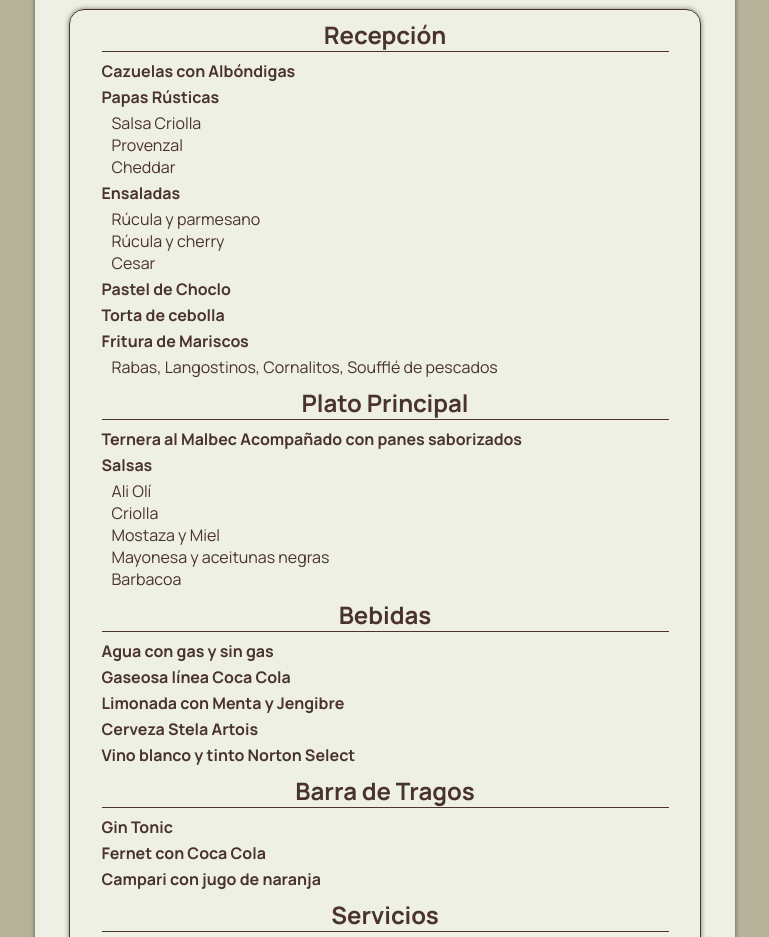
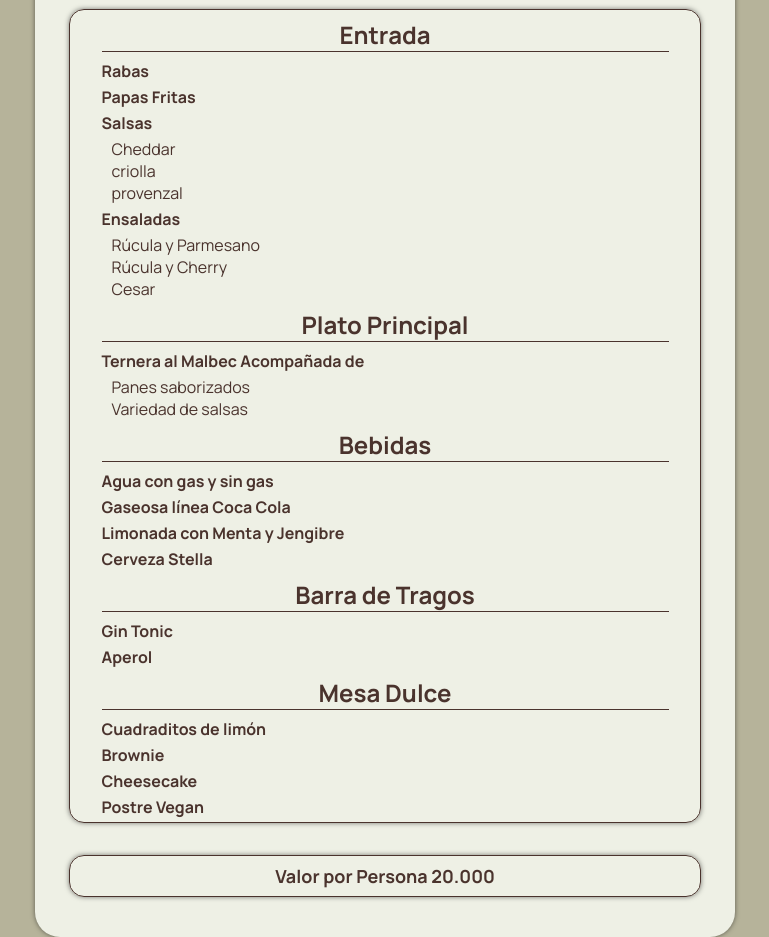
Before and after one commit to LaGaviotaEventos/Evento-018, a plain HTML site: page index.html in a window 1280 px wide. Shown: the part 235-1172 px from the top of the page, without its empty margins (255-1024 px from the left). Drawn offline with nearby package versions, Linux system fonts and the light colour scheme.

Commit message:
Update index.html

```diff
--- a/index.html
+++ b/index.html
@@ -23,43 +23,34 @@
                 <img src="Imagenes/Titulo-la-gaviota.png">
             </div>
             <div class="container-header-text">
-                <h1>Leonardo</h1>
-                <p>14 de Diciembre</p>
+                <h1>Zumberas</h1>
+                <p>6 de Diciembre</p>
             </div>
         </header>
 
         <main class="container-main">
             <ul>
                 <li class="option">
-                    <h2>Recepción</h2>
+                    <h2>Entrada</h2>
                     <ul>
-                        <li class="Nombre-plato">Cazuelas con Albóndigas</li>
-                        <li class="Nombre-plato">Papas Rústicas</li>
-                        <li class="Variedad-plato">Salsa Criolla</li>
-                        <li class="Variedad-plato">Provenzal</li>
+                        <li class="Nombre-plato">Rabas</li>
+                        <li class="Nombre-plato">Papas Fritas </li>
+                        <li class="Nombre-plato">Salsas</li>
                         <li class="Variedad-plato">Cheddar</li>
+                        <li class="Variedad-plato">criolla</li>
+                        <li class="Variedad-plato">provenzal</li>
                         <li class="Nombre-plato">Ensaladas</li>
-                        <li class="Variedad-plato">Rúcula y parmesano</li>
-                        <li class="Variedad-plato">Rúcula y cherry</li>
+                        <li class="Variedad-plato">Rúcula y Parmesano</li>
+                        <li class="Variedad-plato">Rúcula y Cherry</li>
                         <li class="Variedad-plato">Cesar</li>
-                        <li class="Nombre-plato">Pastel de Choclo</li>
-                        <li class="Nombre-plato">Torta de cebolla</li>
-                        <li class="Nombre-plato">Fritura de Mariscos</li>
-                        <li class="Variedad-plato">Rabas, Langostinos, Cornalitos, Soufflé de
-                            pescados</li>
                     </ul>
                 </li>
                 <li class="option">
                     <h2>Plato Principal</h2>
                     <ul>
-                        <li class="Nombre-plato">Ternera al Malbec Acompañado con panes saborizados</li>
-                        <li class="Nombre-plato">Salsas</li>
-                        <li class="Variedad-plato">Ali Olí</li>
-                        <li class="Variedad-plato">Criolla</li>
-                        <li class="Variedad-plato">Mostaza y Miel</li>
-                        <li class="Variedad-plato">Mayonesa y aceitunas negras</li>
-                        <li class="Variedad-plato">Barbacoa</li>
-
+                        <li class="Nombre-plato">Ternera al Malbec Acompañada de</li>
+                        <li class="Variedad-plato">Panes saborizados</li>
+                        <li class="Variedad-plato">Variedad de salsas</li>
                     </ul>
                 </li>
                 <li class="option">
@@ -68,39 +59,30 @@
                         <li class="Nombre-plato">Agua con gas y sin gas</li>
                         <li class="Nombre-plato">Gaseosa línea Coca Cola</li>
                         <li class="Nombre-plato">Limonada con Menta y Jengibre</li>
-                        <li class="Nombre-plato">Cerveza Stela Artois</li>
-                        <li class="Nombre-plato">Vino blanco y tinto Norton Select</li>
+                        <li class="Nombre-plato">Cerveza Stella</li>
                     </ul>
                 </li>
                 <li class="option">
                     <h2>Barra de Tragos</h2>
                     <ul>
                         <li class="Nombre-plato">Gin Tonic</li>
-                        <li class="Nombre-plato">Fernet con Coca Cola</li>
-                        <li class="Nombre-plato">Campari con jugo de naranja</li>
+                        <li class="Nombre-plato">Aperol</li>
                     </ul>
                 </li>
                 <li class="option">
-                    <h2>Servicios</h2>
+                    <h2>Mesa Dulce</h2>
                     <ul>
-                        <li class="Nombre-plato">Armado de salón con living</li>
-                        <li class="Nombre-plato">Mozos, Camareras, Barman, Servicio Gastronómico</li>
-                        <li class="Nombre-plato">Estacionamiento privado y Seguridad</li>
-                        <li class="Nombre-plato">DJ, sonido y iluminación básico</li>
-                    </ul>
-                </li>
-                <li class="option">
-                    <h2>No Incluye</h2>
-                    <ul>
-                        <li class="Nombre-plato">Sadai Adicapif</li>
+                        <li class="Nombre-plato">Cuadraditos de limón</li>
+                        <li class="Nombre-plato">Brownie</li>
+                        <li class="Nombre-plato">Cheesecake</li>
+                        <li class="Nombre-plato">Postre Vegan</li>
                     </ul>
                 </li>
             </ul>
         </main>
 
         <footer class="container-footer">
-            <h2>horario 21:00hs a 02:00hs</h2>
-            <h2>Valor por Persona 38.000</h2>
+            <h2>Valor por Persona 20.000</h2>
         </footer>
 
     <div>
```
